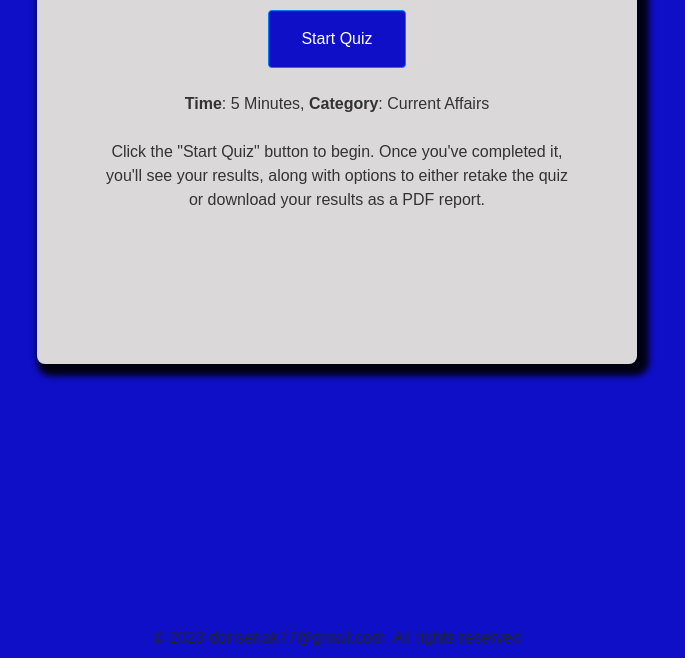
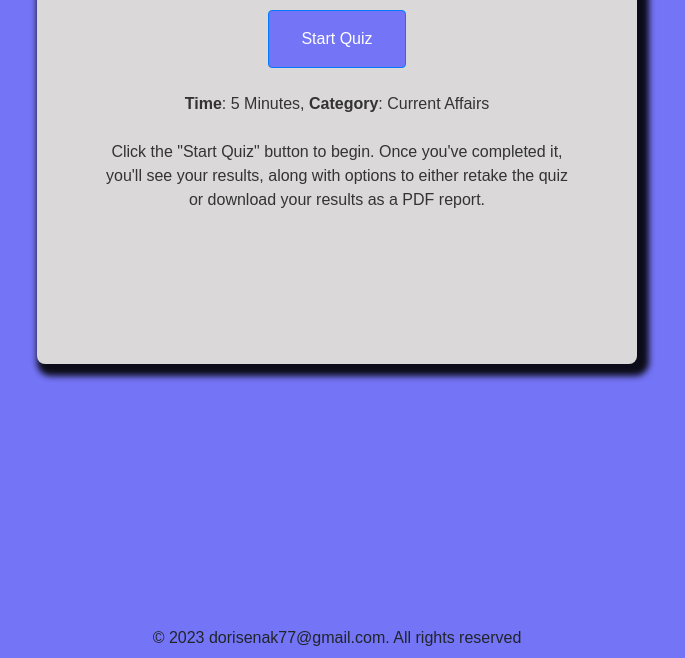
Before and after one commit to the-pad-forum/activity7-Doris-Ena-07, a plain HTML site: page index.html in a window 1280 px wide. Shown: the part 142-800 px from the top of the page, without its empty margins (303-988 px from the left). Drawn offline with nearby package versions, Linux system fonts and the light colour scheme.

Commit message:
update background, container and button color

```diff
--- a/css/style.css
+++ b/css/style.css
@@ -6,7 +6,7 @@
 
   body {
     font-family: 'Arial', sans-serif;
-    background-color: rgb(15, 15, 200);
+    background-color: rgb(116, 116, 247);
     height: 100%;
   }
 
@@ -38,7 +38,7 @@
   #quiz-start-btn {
     margin-top: 1rem;
     padding: 1rem 2rem;
-    background-color: rgb(15, 15, 200);
+    background-color: rgb(116, 116, 247);
   }
 
   #quiz-start-text {
```
